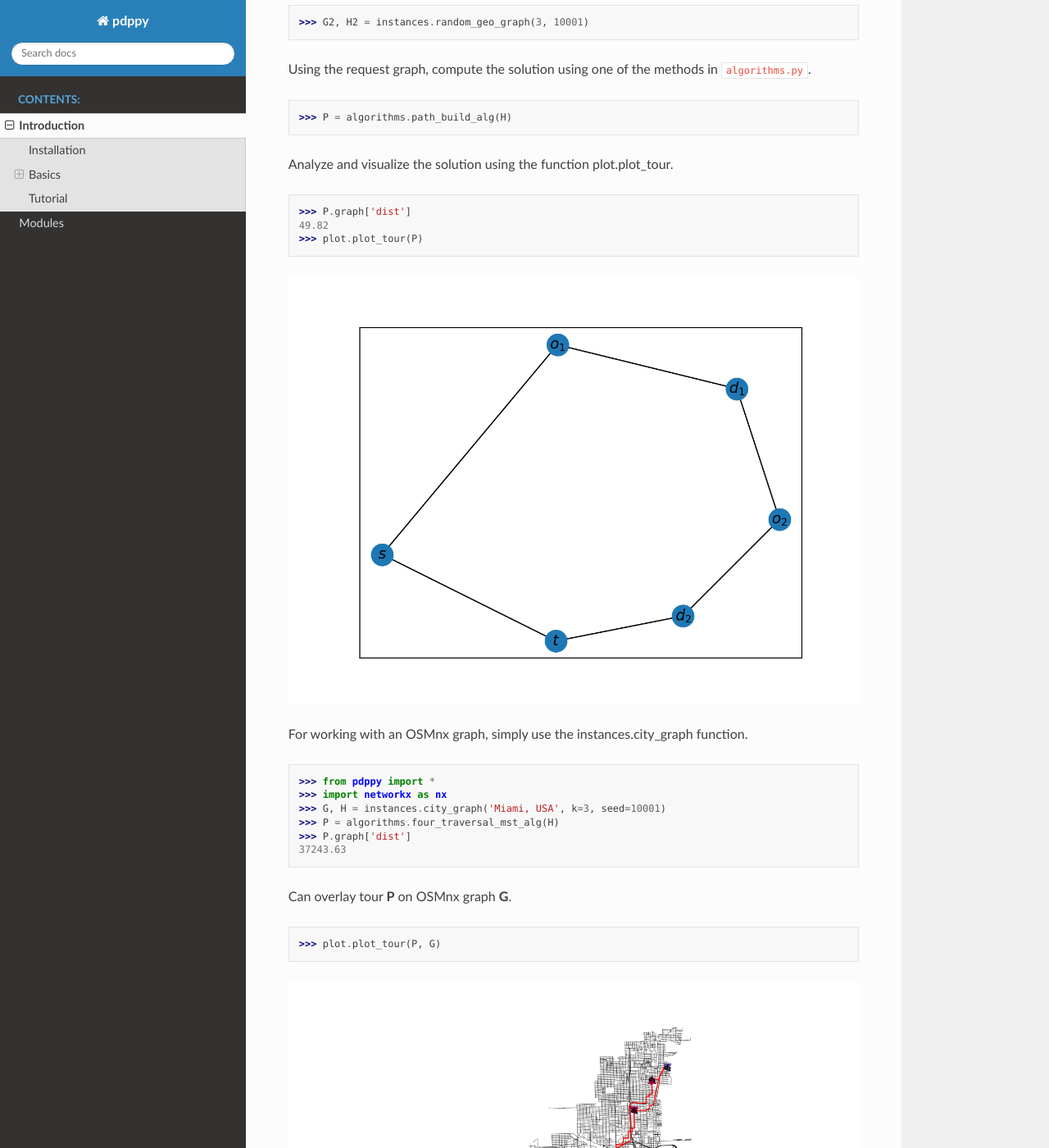
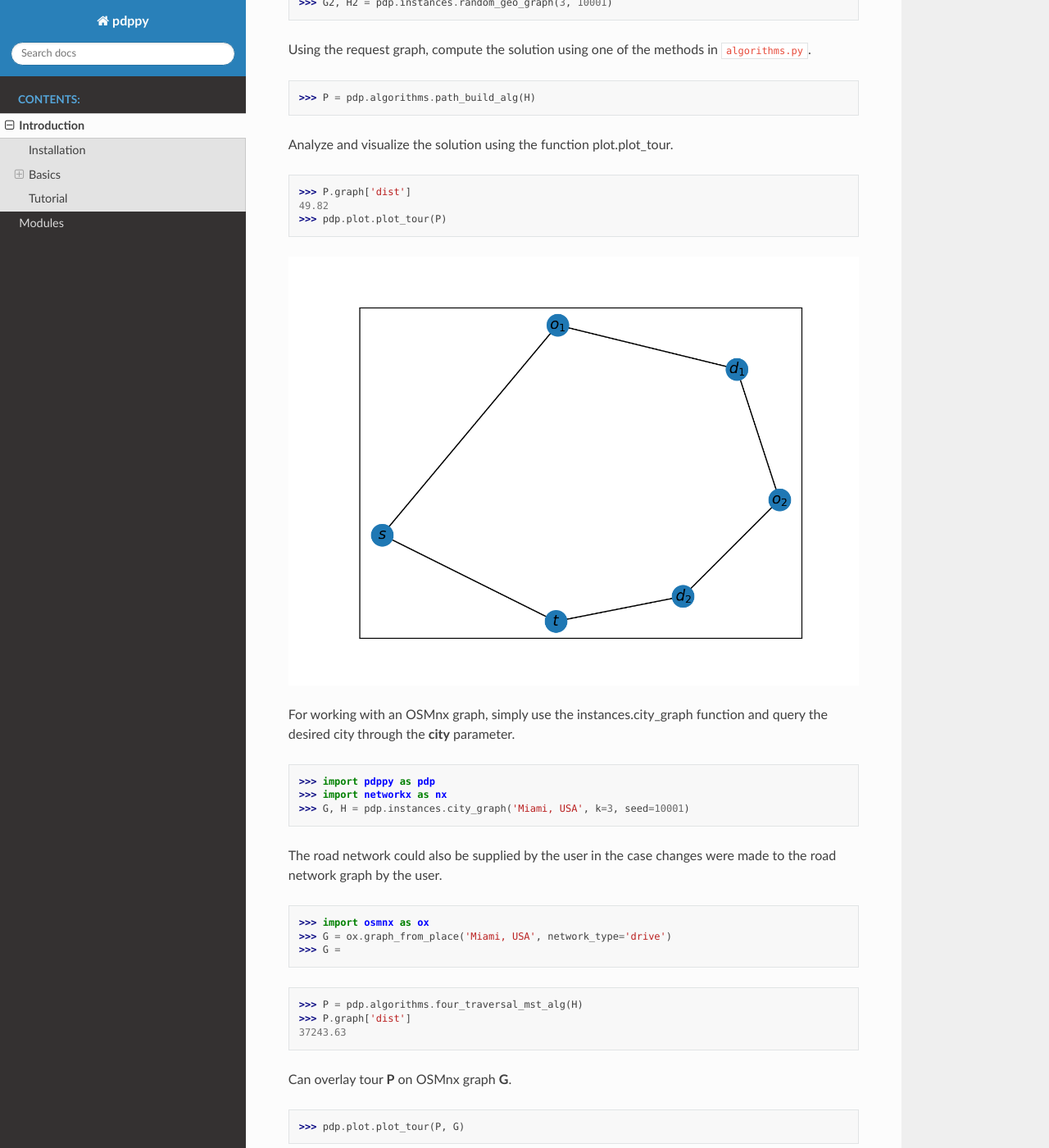
Before and after one commit to adrianhdz8/pdppy, a Sphinx documentation site: the page built from docs/source/intro.rst, in a window 1280 px wide and 1400 px high, scrolled down 4011 px. Shown: the whole window at 82% size. Built offline with Sphinx 7.4.7 and the Read the Docs theme 2.0.0, drawn with Linux system fonts in a browser that asks for light colours; some of the changed text lies outside the part shown.

Commit message:
Update intro.rst

```diff
--- a/docs/source/intro.rst
+++ b/docs/source/intro.rst
@@ -34,10 +34,9 @@ Learn how to use the pdppy module!
 Import Package
 --------------
 
-Individually import all of the modules from the pdppy package.
-Assume this importation throughout documentation.
+Documentation assumes package was imported as follows.
 
->>> from pdppy import *
+>>> import pdppy as pdp
 
 
 Nodes
@@ -142,43 +141,50 @@ This is a complete example for the use of the different modules and the function
 
 :ref:`Import<Import Package>` the modules, the NetworkX package, and any others you may need.
 
->>> from pdppy import *
+>>> import pdppy as pdp
 >>> import networkx as nx
 
 Supply your own NetworkX :ref:`input graph<Input Graph>` **G** and nodes for selection.
 
 >>> G = nx.Graph()
 >>> G.add_weighted_edges_from([(1, 3, 1.23), (3, 4, 5),('c', 3, 2), (8, 1, 3.6), (1, 'x', 8), ('x', 'y', 10),(4, 'x', 6.4), ('c', 'x', 4.3)])
->>> H = instances.request_graph(G, 3, 8, [(1, 4), ('x', 'y')])
+>>> H = pdp.instances.request_graph(G, 3, 8, [(1, 4), ('x', 'y')])
 
 Or, use the :ref:`instances.random\_geo\_graph<Instances>` function to generate an input and request graph with *3* request pairs and a seed of *10001*.
 
->>> G2, H2 = instances.random_geo_graph(3, 10001)
+>>> G2, H2 = pdp.instances.random_geo_graph(3, 10001)
 
 Using the request graph, compute the solution using one of the methods in ``algorithms.py``.
 
->>> P = algorithms.path_build_alg(H)
+>>> P = pdp.algorithms.path_build_alg(H)
 
 Analyze and visualize the solution using the function :ref:`plot.plot\_tour<Plot>`.
 
 >>> P.graph['dist']
 49.82
->>> plot.plot_tour(P)
+>>> pdp.plot.plot_tour(P)
 
 .. image:: tutorial_random_tour.png
 
 
-For working with an OSMnx graph, simply use the :ref:`instances.city\_graph<Instances>` function.
+For working with an OSMnx graph, simply use the :ref:`instances.city\_graph<Instances>` function and query the desired city through the **city** parameter.
 
->>> from pdppy import *
+>>> import pdppy as pdp
 >>> import networkx as nx
->>> G, H = instances.city_graph('Miami, USA', k=3, seed=10001)
->>> P = algorithms.four_traversal_mst_alg(H)
+>>> G, H = pdp.instances.city_graph('Miami, USA', k=3, seed=10001)
+
+The road network could also be supplied by the user in the case changes were made to the road network graph by the user.
+
+>>> import osmnx as ox
+>>> G = ox.graph_from_place('Miami, USA', network_type='drive')
+>>> G =
+
+>>> P = pdp.algorithms.four_traversal_mst_alg(H)
 >>> P.graph['dist']
 37243.63
 
 Can overlay tour **P** on OSMnx graph **G**.
 
->>> plot.plot_tour(P, G)
+>>> pdp.plot.plot_tour(P, G)
 
 .. image:: tutorial_osmnx_tour.png
```
Also changed, not shown: other parts of docs/source/intro.rst (+1 -1 lines).
